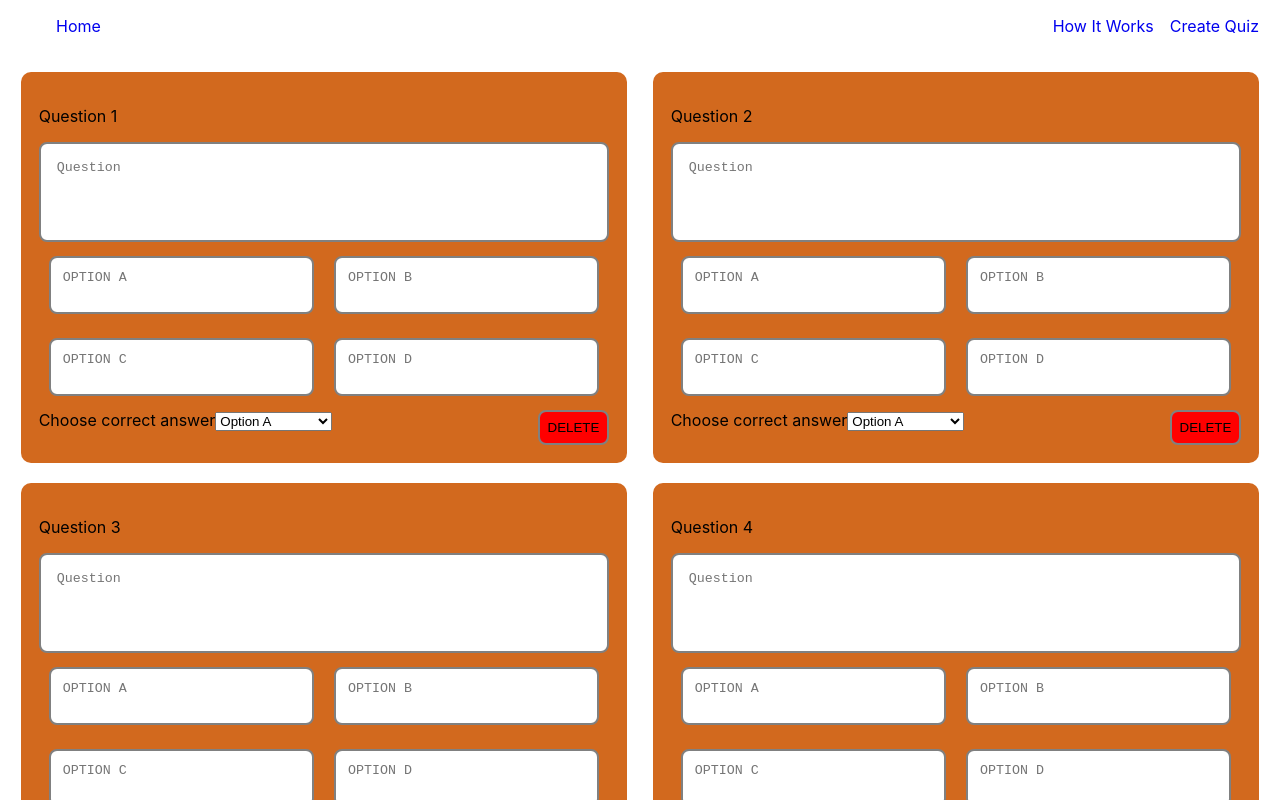
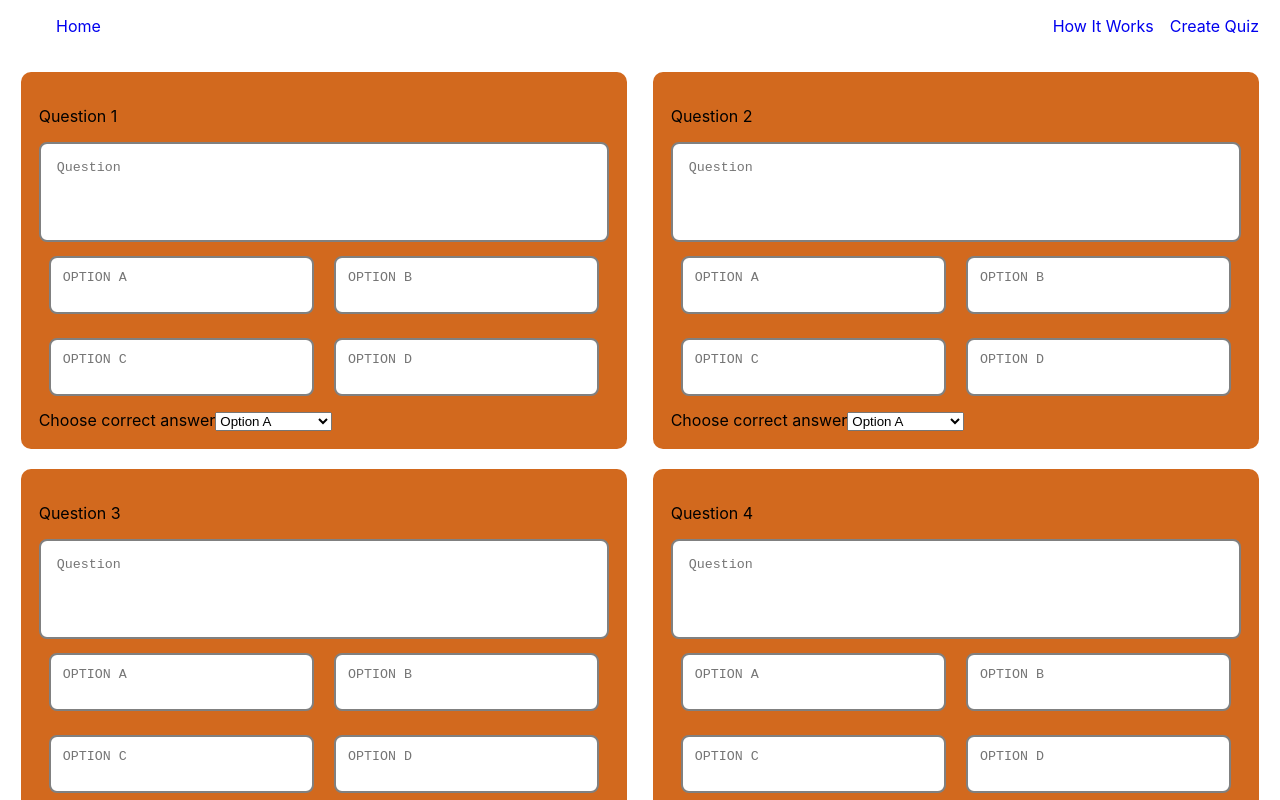
Before and after one commit to aolamide/quizza, a React (Create React App) app in the folder quiz-frontend/: page /#/createquiz in a window 1280 px wide. Both pictures are taken after typing "Sample", "name@example.com", "5", "5", "Sample", "5" into the empty fields and a click on the button "CONTINUE". Shown: the top 800 px of the page. Built offline with nearby package versions, Linux system fonts and the light colour scheme.

Commit message:
remove 'delete question' button

```diff
--- a/quiz-frontend/src/Question.jsx
+++ b/quiz-frontend/src/Question.jsx
@@ -12,7 +12,6 @@ const Question = ({number}) => {
                 <div className="option">
                     <textarea required placeholder="OPTION B"></textarea>
                 </div>
-
             </div>
             <div className="option-row">
                 <div className="option">
@@ -31,7 +30,6 @@ const Question = ({number}) => {
                     <option value="C">Option C</option>
                     <option value="D">Option D</option>
                 </select>
-                <button title="Delete Question" className="delete-question">DELETE</button>
             </div>
         </div>
     )
```
